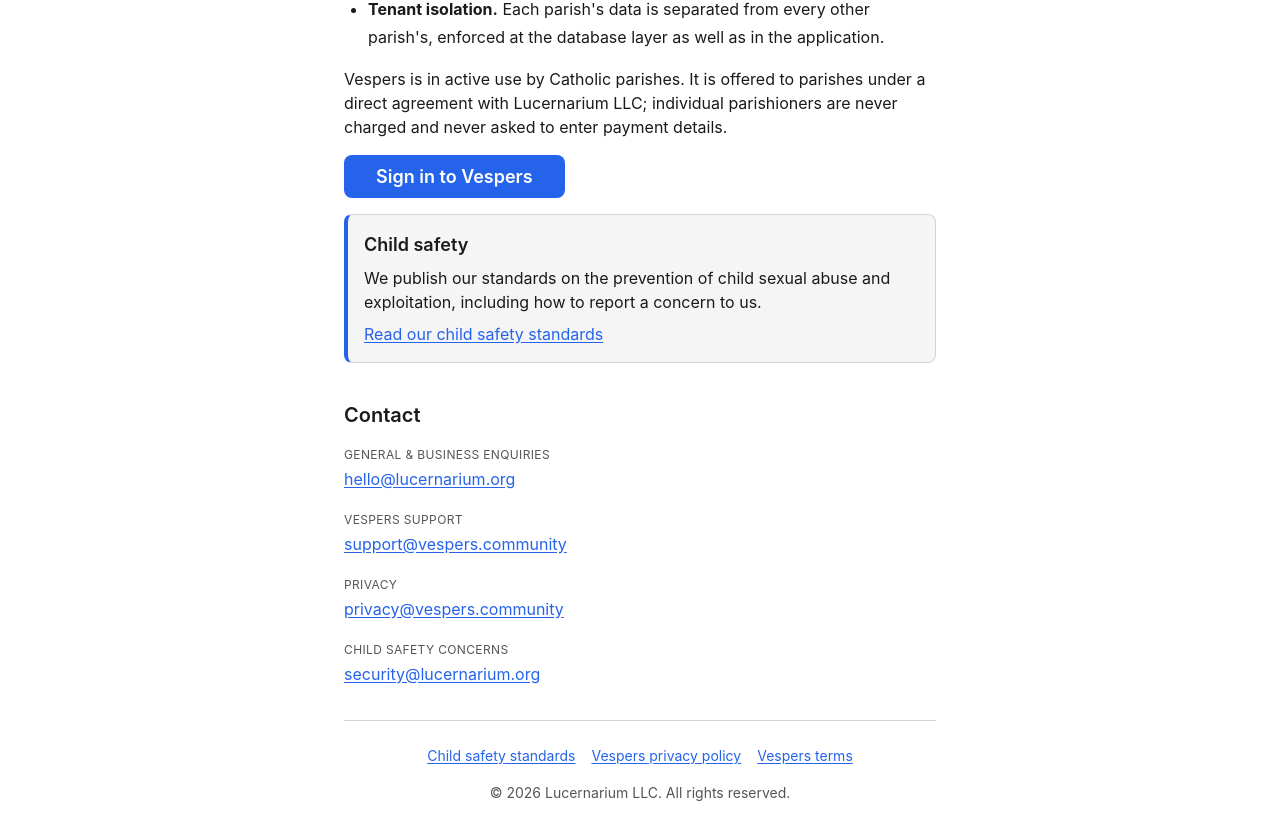
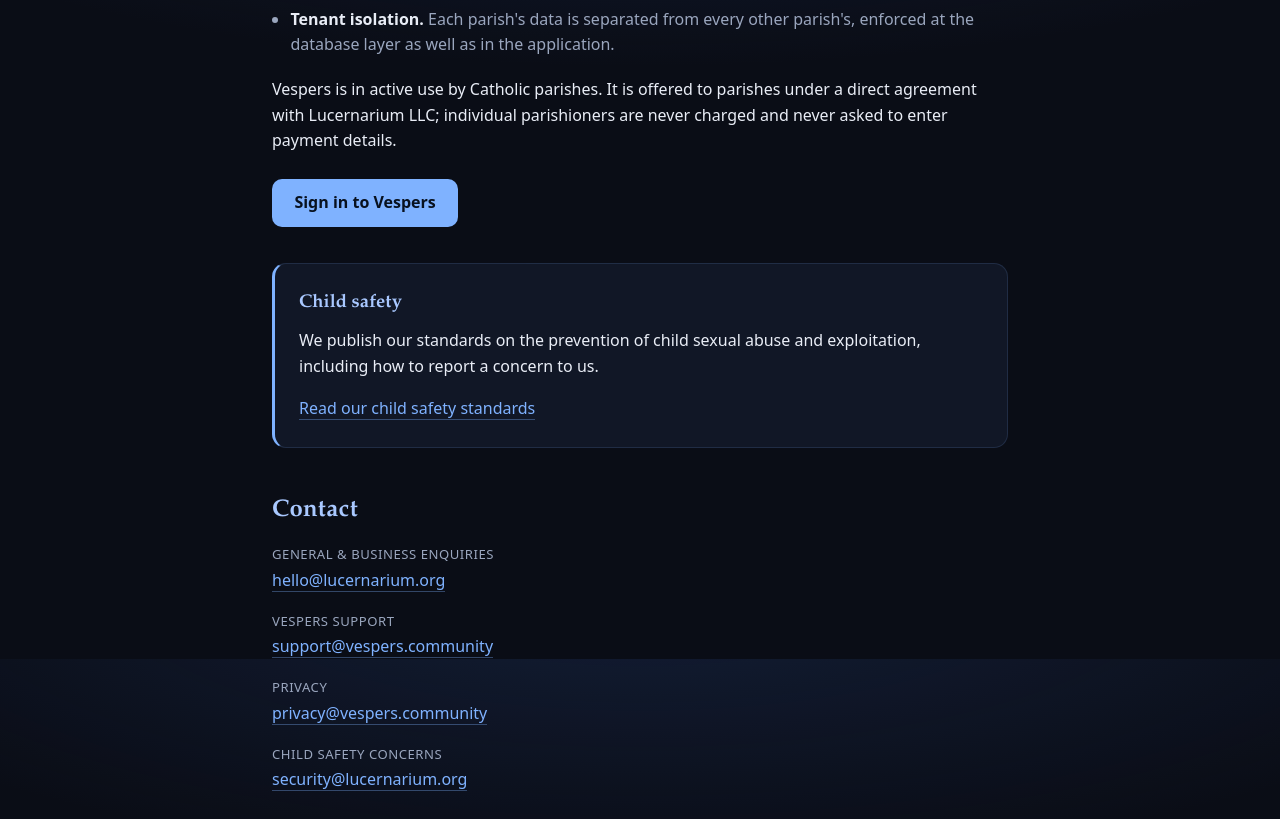
Before and after one commit to Lucernarium/lucernarium.org, a plain HTML site: page public/index.html in a window 1280 px wide. Shown: the part 941-1760 px from the top of the page. Drawn offline with Linux system fonts and the light colour scheme.

Commit message:
Match the Vespers apex marketing page, and stop printing addresses
The styling here was mirroring the wrong surface. It copied the Vespers
*application's* token set (--color-accent:#2563eb, light + dark), when the
page it needed to resemble is the *marketing* one-pager served at the
vespers.community apex — dark navy, serif display face, radial wash, card
grid. Those are two different palettes for two different jobs, so the site
read as unrelated to the thing a visitor had just come from.

styles.css now copies the apex's custom properties verbatim from the source
of truth (the Vespers repo's Caddyfile.tmpl, inside the apex `respond` body),
with two deliberate departures: a 46rem measure rather than 62rem, because
the apex is wide to fit a three-across card grid and these are long prose
documents; and no logo, since the rose window is the product's identity and a
~160KB inline data URI besides.

Addresses are no longer served in the HTML. email.js assembles each from
data-user/data-domain halves with the "@" from String.fromCharCode(64) — the
same technique the apex already uses, generalised from its one hard-coded
address to the several published here. Each anchor is paired with a
<noscript> fallback, which is not optional: without it a visitor with JS
disabled sees nothing where an address should be, and on the child-safety
page that is an address someone may need urgently.

Also fixes two outbound links that returned 200 while being wrong, which is
why nothing flagged them:

- "Sign in to Vespers" pointed at the vespers.community apex, which serves
  the marketing one-pager and has no sign-in on it.
- The footer's "Vespers terms" pointed at the apex too. The apex special-
  cases only /privacy (302 to the app); /terms falls through to the
  one-pager and answers 200 with the wrong document.

Both now point at app.vespers.community, where the documents are served.
App store reviewers follow these links.

verify.mjs covers what a diff cannot: computed styles under both file:// and
http:// (a root-absolute path regression is invisible over HTTP and fatal
from disk), runtime email assembly, absence of any literal address in source,
and the no-JS fallbacks. Confirmed to fail when the assembly is neutered.

```diff
--- /dev/null
+++ b/public/email.js
@@ -0,0 +1,62 @@
+// Copyright 2026 Lucernarium, LLC. All rights reserved.
+
+/*
+ * Email address assembly, so no harvestable address appears in the served
+ * HTML.
+ *
+ * This is the same technique the Vespers apex one-pager uses (see the inline
+ * script at the foot of the apex `respond` body in the Vespers repo's
+ * `Caddyfile.tmpl`), generalised from that page's single hard-coded address
+ * to the several this site publishes. Keeping the two consistent matters:
+ * these are the same company's addresses, and protecting one while printing
+ * another in plain text protects neither.
+ *
+ * The markup contract, per address:
+ *
+ *   <a class="js-email" data-user="hello" data-domain="lucernarium.org"></a>
+ *   <noscript>hello (at) lucernarium (dot) org</noscript>
+ *
+ * The anchor ships EMPTY and carries the halves in data attributes; the "@"
+ * is produced by `String.fromCharCode(64)` so the literal character never
+ * appears in the source either. A scraper that does not execute JavaScript —
+ * which is most of them — finds no address to take.
+ *
+ * WHY the anchor is not `hidden` in the markup, unlike the apex's:
+ *
+ *   The apex hides its anchor and unhides it from script. That is safe there
+ *   because that page has exactly one address and its `<noscript>` sits
+ *   outside the anchor. Doing the same here would mean a JS-disabled visitor
+ *   sees a permanently `hidden` anchor — invisible — for every address. An
+ *   empty anchor is already invisible in practice (nothing to paint), so
+ *   shipping it un-hidden costs nothing and removes a way for the no-JS path
+ *   to fail silently. The `<noscript>` is what such a visitor actually reads.
+ *
+ * This is spam mitigation, not security. Anyone running a headless browser
+ * gets the address, and that is fine — the addresses are meant to be
+ * reachable by humans. The goal is only to stay off the cheap harvest lists.
+ */
+
+(function () {
+  "use strict";
+
+  var nodes = document.querySelectorAll("a.js-email");
+
+  for (var i = 0; i < nodes.length; i++) {
+    var el = nodes[i];
+    var user = el.getAttribute("data-user");
+    var domain = el.getAttribute("data-domain");
+
+    // A half-configured anchor would otherwise render the string
+    // "null@null" as a mailto link, which is worse than rendering nothing.
+    if (!user || !domain) continue;
+
+    var addr = user + String.fromCharCode(64) + domain;
+
+    el.href = "mailto:" + addr;
+    el.textContent = addr;
+
+    // Nothing to do about the paired <noscript>: when scripting is enabled
+    // the browser does not render its contents at all, so the address cannot
+    // appear twice. No cleanup needed, and code to remove it would be dead.
+  }
+})();
--- a/public/index.html
+++ b/public/index.html
@@ -78,7 +78,13 @@
           details.
         </p>
 
-        <a class="cta" href="https://vespers.community">Sign in to Vespers</a>
+        <!--
+          app.vespers.community, NOT the vespers.community apex. The apex
+          serves the Vespers marketing one-pager, which has no sign-in on it;
+          a visitor following this button would land on another brochure. The
+          apex returns 200 for that URL, so no link checker will ever flag it.
+        -->
+        <a class="cta" href="https://app.vespers.community">Sign in to Vespers</a>
 
         <div class="card card--emphasis">
           <h3>Child safety</h3>
@@ -91,34 +97,54 @@
 
         <h2>Contact</h2>
 
+        <!--
+          Addresses are assembled at runtime by email.js so no harvestable
+          string is served in the HTML — the same technique the Vespers apex
+          one-pager uses. Each anchor ships empty with its halves in data
+          attributes; the <noscript> beside it is what a visitor without
+          JavaScript reads. See email.js for the full rationale.
+        -->
         <ul class="contact-list">
           <li>
             <span class="label">General &amp; business enquiries</span>
-            <a href="mailto:hello@lucernarium.org">hello@lucernarium.org</a>
+            <a class="js-email" data-user="hello" data-domain="lucernarium.org"></a>
+            <noscript>hello (at) lucernarium (dot) org</noscript>
           </li>
           <li>
             <span class="label">Vespers support</span>
-            <a href="mailto:support@vespers.community">support@vespers.community</a>
+            <a class="js-email" data-user="support" data-domain="vespers.community"></a>
+            <noscript>support (at) vespers (dot) community</noscript>
           </li>
           <li>
             <span class="label">Privacy</span>
-            <a href="mailto:privacy@vespers.community">privacy@vespers.community</a>
+            <a class="js-email" data-user="privacy" data-domain="vespers.community"></a>
+            <noscript>privacy (at) vespers (dot) community</noscript>
           </li>
           <li>
             <span class="label">Child safety concerns</span>
-            <a href="mailto:security@lucernarium.org">security@lucernarium.org</a>
+            <a class="js-email" data-user="security" data-domain="lucernarium.org"></a>
+            <noscript>security (at) lucernarium (dot) org</noscript>
           </li>
         </ul>
       </main>
 
       <footer class="site-footer">
+        <!--
+          Both legal links point at app.vespers.community, where the documents
+          are actually served. The apex only special-cases /privacy (it 302s
+          there); /terms on the apex falls through to the marketing one-pager
+          and returns 200 with the wrong page — a broken link that looks
+          healthy to any checker that only reads status codes.
+        -->
         <nav aria-label="Footer">
           <a href="child-safety/index.html">Child safety standards</a>
-          <a href="https://vespers.community/privacy">Vespers privacy policy</a>
-          <a href="https://vespers.community/terms">Vespers terms</a>
+          <a href="https://app.vespers.community/privacy">Vespers privacy policy</a>
+          <a href="https://app.vespers.community/terms">Vespers terms</a>
         </nav>
         <p>&copy; 2026 Lucernarium LLC. All rights reserved.</p>
       </footer>
     </div>
+
+    <script src="email.js"></script>
   </body>
 </html>
--- a/public/styles.css
+++ b/public/styles.css
@@ -1,281 +1,325 @@
 /* Copyright 2026 Lucernarium, LLC. All rights reserved. */
 
 /*
-  Token values are mirrored from the Vespers app's
-  `frontend/src/styles/tokens.css` so this site reads as part of the same
-  family. Names are kept identical on purpose — if the app's palette moves,
-  the diff to apply here is obvious.
-
-  The app resolves dark mode via `[data-theme="dark"]` (set by its
-  ThemeProvider). This site has no JS, so it follows the OS setting via
-  `prefers-color-scheme`, which is what an app user on the default "system"
-  theme sees anyway.
-*/
+ * Visual language borrowed deliberately from the Vespers marketing one-pager
+ * served at the vespers.community apex. That page is the public face of the
+ * product this company publishes, so a visitor arriving here from an app
+ * store listing, or from the app itself, should recognise the same hand.
+ *
+ * The custom-property names and values below are copied VERBATIM from the
+ * apex page's inline <style> block, which lives in the Vespers repo at
+ * `Caddyfile.tmpl` (the apex `respond` body). It is the source of truth; this
+ * file is the follower. If the palette moves there, move it here — there is
+ * no shared build step between the two repos, and nothing will warn you.
+ *
+ * NOT copied: the apex is dark-only by design (`color-scheme:dark`, no light
+ * variant), and so is this. An earlier draft of this stylesheet mirrored the
+ * *application's* light/dark token set instead (`--color-accent:#2563eb`),
+ * which is a different palette for a different surface — the in-app UI, not
+ * the marketing face. That was the mismatch this file exists to correct.
+ */
 
 :root {
-  color-scheme: light dark;
+  color-scheme: dark;
 
-  --color-bg-primary: #ffffff;
-  --color-bg-secondary: #f5f5f5;
-  --color-text-primary: #1a1a1a;
-  --color-text-secondary: #555555;
-  --color-border: #d4d4d4;
-  --color-accent: #2563eb;
-  --color-accent-hover: #1d4ed8;
-  --color-accent-text: #ffffff;
+  --bg: #0a0d16;
+  --bg-card: #111726;
+  --fg: #e9edf6;
+  --muted: #9aa6be;
+  --accent: #7fb2ff;
+  --accent-soft: #a9c8ff;
+  --rule: rgba(127, 178, 255, 0.14);
 
-  --space-xs: 0.25rem;
-  --space-sm: 0.5rem;
-  --space-md: 1rem;
-  --space-lg: 1.5rem;
-  --space-xl: 2rem;
-  --space-2xl: 3rem;
-
-  --font-family:
-    -apple-system, BlinkMacSystemFont, "Segoe UI", Roboto, Oxygen, Ubuntu, Cantarell, "Fira Sans",
-    "Droid Sans", "Helvetica Neue", sans-serif;
-  --font-size-xs: 0.75rem;
-  --font-size-sm: 0.875rem;
-  --font-size-base: 1rem;
-  --font-size-lg: 1.125rem;
-  --font-size-xl: 1.25rem;
-  --font-size-2xl: 1.5rem;
-  --font-size-3xl: 2rem;
-  --line-height-tight: 1.25;
-  --line-height-normal: 1.5;
-  --line-height-relaxed: 1.75;
-
-  --radius-sm: 0.25rem;
-  --radius-md: 0.5rem;
-  --radius-lg: 0.75rem;
-
-  --transition-fast: 150ms ease;
+  --serif: "Iowan Old Style", "Palatino Linotype", Palatino, Georgia,
+    "Times New Roman", serif;
+  --sans: system-ui, -apple-system, "Segoe UI", Roboto, Helvetica, Arial,
+    sans-serif;
 }
 
-@media (prefers-color-scheme: dark) {
-  :root {
-    --color-bg-primary: #1a1a1a;
-    --color-bg-secondary: #262626;
-    --color-text-primary: #f0f0f0;
-    --color-text-secondary: #aaaaaa;
-    --color-border: #404040;
-    --color-accent: #3b82f6;
-    --color-accent-hover: #60a5fa;
-    --color-accent-text: #ffffff;
-  }
-}
-
-*,
-*::before,
-*::after {
+* {
   box-sizing: border-box;
 }
 
-html {
-  -webkit-text-size-adjust: 100%;
+html,
+body {
+  margin: 0;
+  padding: 0;
 }
 
 body {
-  margin: 0;
-  background-color: var(--color-bg-primary);
-  color: var(--color-text-primary);
-  font-family: var(--font-family);
-  font-size: var(--font-size-base);
-  line-height: var(--line-height-normal);
+  background: var(--bg);
+  color: var(--fg);
+  font-family: var(--sans);
+  line-height: 1.6;
+  min-height: 100vh;
+  padding: clamp(2rem, 6vw, 4.5rem) 1.25rem;
+  display: flex;
+  justify-content: center;
+
+  /* The apex's signature: a cool wash falling from above the fold. */
+  background-image: radial-gradient(
+    120% 60% at 50% -10%,
+    rgba(43, 74, 140, 0.28),
+    transparent 60%
+  );
+  background-repeat: no-repeat;
+  background-attachment: fixed;
 }
+
+/*
+ * Narrower than the apex's 62rem. That width exists there to fit a
+ * three-across card grid; these are long prose documents, and 62rem of
+ * running text is well past a comfortable measure. Same visual language,
+ * different content shape.
+ */
+.wrap {
+  max-width: 46rem;
+  width: 100%;
+}
+
+/* --- Skip link ---------------------------------------------------------- */
 
 .skip-link {
   position: absolute;
   left: -9999px;
   top: 0;
-  padding: var(--space-sm) var(--space-md);
-  background-color: var(--color-accent);
-  color: var(--color-accent-text);
-  border-radius: 0 0 var(--radius-md) 0;
-  z-index: 100;
+  background: var(--bg-card);
+  color: var(--fg);
+  padding: 0.75rem 1.15rem;
+  border: 1px solid var(--rule);
+  border-radius: 10px;
+  z-index: 10;
 }
 
 .skip-link:focus {
-  left: 0;
+  left: 1rem;
+  top: 1rem;
 }
 
-/* Mirrors `.landing` — same 40rem measure and centred column. */
-.wrap {
-  max-width: 40rem;
-  margin: 0 auto;
-  padding: var(--space-xl) var(--space-lg) var(--space-2xl);
-  display: flex;
-  flex-direction: column;
-  gap: var(--space-xl);
-  min-height: 100vh;
-}
+/* --- Masthead ----------------------------------------------------------- */
 
-header.masthead {
-  display: flex;
-  flex-direction: column;
-  align-items: center;
-  text-align: center;
-  gap: var(--space-xs);
+.masthead {
+  margin-bottom: clamp(2.25rem, 6vw, 3.25rem);
+  padding-bottom: 1.25rem;
+  border-bottom: 1px solid var(--rule);
 }
 
 .wordmark {
-  margin: 0;
-  font-size: var(--font-size-3xl);
-  font-weight: 600;
-  line-height: var(--line-height-tight);
+  font-family: var(--serif);
+  font-size: 1.3rem;
+  letter-spacing: 0.06em;
+  margin: 0 0 0.15rem;
 }
 
 .wordmark a {
-  color: inherit;
-  text-decoration: none;
+  color: var(--fg);
+  border-bottom: none;
+}
+
+.wordmark a:hover {
+  color: var(--accent-soft);
 }
 
 .entity {
   margin: 0;
-  color: var(--color-text-secondary);
-  font-size: var(--font-size-sm);
+  color: var(--muted);
+  font-size: 0.85rem;
+  letter-spacing: 0.02em;
 }
 
-main {
-  display: flex;
-  flex-direction: column;
-  gap: var(--space-md);
-}
+/* --- Typography --------------------------------------------------------- */
 
 h1 {
-  margin: 0;
-  font-size: var(--font-size-2xl);
-  line-height: var(--line-height-tight);
+  font-family: var(--serif);
   font-weight: 600;
+  font-size: clamp(1.9rem, 5.2vw, 2.6rem);
+  line-height: 1.2;
+  letter-spacing: 0.02em;
+  margin: 0 0 1.1rem;
+  text-wrap: balance;
 }
 
 h2 {
-  margin: var(--space-lg) 0 0;
-  font-size: var(--font-size-xl);
-  line-height: var(--line-height-tight);
+  font-family: var(--serif);
   font-weight: 600;
+  font-size: clamp(1.25rem, 3vw, 1.5rem);
+  color: var(--accent-soft);
+  letter-spacing: 0.01em;
+  margin: 2.75rem 0 0.85rem;
+  text-wrap: balance;
 }
 
 h3 {
-  margin: 0;
-  font-size: var(--font-size-lg);
+  font-family: var(--serif);
   font-weight: 600;
+  font-size: 1.15rem;
+  color: var(--accent-soft);
+  margin: 0 0 0.6rem;
 }
 
 p {
-  margin: 0;
+  margin: 0 0 1.05rem;
+  text-wrap: pretty;
 }
 
-/* Mirrors `.landing__tagline`. */
 .lede {
-  color: var(--color-text-secondary);
-  font-size: var(--font-size-lg);
-  line-height: var(--line-height-relaxed);
+  font-size: clamp(1.05rem, 2.4vw, 1.18rem);
+  opacity: 0.92;
+  margin-bottom: 1.6rem;
 }
 
 ul {
-  margin: 0;
-  padding-left: var(--space-lg);
-  display: flex;
-  flex-direction: column;
-  gap: var(--space-sm);
+  margin: 0 0 1.2rem;
+  padding-left: 1.15rem;
 }
 
 li {
-  line-height: var(--line-height-relaxed);
+  margin-bottom: 0.7rem;
+  color: var(--muted);
 }
 
+li strong,
+strong {
+  color: var(--fg);
+}
+
+.updated {
+  color: var(--muted);
+  font-size: 0.85rem;
+  font-style: italic;
+  margin-top: 2rem;
+}
+
+/* --- Links -------------------------------------------------------------- */
+
 a {
-  color: var(--color-accent);
-  text-underline-offset: 0.15em;
-  transition: color var(--transition-fast);
+  color: var(--accent);
+  text-decoration: none;
+  border-bottom: 1px solid rgba(127, 178, 255, 0.35);
 }
 
 a:hover {
-  color: var(--color-accent-hover);
+  border-bottom-color: var(--accent);
 }
 
-a:focus-visible,
-.skip-link:focus-visible {
-  outline: 2px solid var(--color-accent);
-  outline-offset: 2px;
-  border-radius: var(--radius-sm);
+a:focus-visible {
+  outline: 2px solid var(--accent);
+  outline-offset: 3px;
+  border-radius: 2px;
 }
 
-/* Mirrors `.landing__access-note`. */
+/* --- Cards -------------------------------------------------------------- */
+
 .card {
-  padding: var(--space-md);
-  background-color: var(--color-bg-secondary);
-  border: 1px solid var(--color-border);
-  border-radius: var(--radius-md);
-  display: flex;
-  flex-direction: column;
-  gap: var(--space-sm);
+  background: var(--bg-card);
+  border: 1px solid var(--rule);
+  border-radius: 14px;
+  padding: 1.6rem 1.5rem;
+  margin: 1.75rem 0;
 }
 
-.card--emphasis {
-  border-left: 4px solid var(--color-accent);
+.card p:last-child {
+  margin-bottom: 0;
 }
 
-/* Mirrors `.landing__cta`. */
+/*
+ * The emphasis variant carries the two highest-stakes blocks on the site: the
+ * child-safety pointer on the home page, and the "a child is in immediate
+ * danger" notice on the standards page. The left rule is the whole signal —
+ * it is what makes those blocks findable to someone skimming for exactly
+ * them, which in an emergency is the only reading mode that matters.
+ */
+.card--emphasis {
+  border-left: 3px solid var(--accent);
+}
+
+/* --- Call to action ----------------------------------------------------- */
+
 .cta {
-  align-self: flex-start;
   display: inline-block;
-  padding: var(--space-sm) var(--space-xl);
-  background-color: var(--color-accent);
-  color: var(--color-accent-text);
-  border-radius: var(--radius-md);
-  font-size: var(--font-size-lg);
+  background: var(--accent);
+  /* Near-black from the page background, not pure #000 — the accent is a
+     light blue, so dark-on-light is the legible direction here. */
+  color: #08111f;
   font-weight: 600;
-  text-decoration: none;
-  transition: background-color var(--transition-fast);
+  padding: 0.7rem 1.4rem;
+  border-radius: 10px;
+  border-bottom: none;
+  margin: 0.5rem 0;
 }
 
 .cta:hover {
-  background-color: var(--color-accent-hover);
-  color: var(--color-accent-text);
+  background: var(--accent-soft);
+  border-bottom: none;
 }
+
+/* --- Contact list ------------------------------------------------------- */
 
 .contact-list {
   list-style: none;
   padding: 0;
-  gap: var(--space-md);
+  margin: 0 0 1.5rem;
+}
+
+.contact-list li {
+  margin-bottom: 1.1rem;
+  color: var(--fg);
 }
 
 .contact-list .label {
   display: block;
-  color: var(--color-text-secondary);
-  font-size: var(--font-size-xs);
-  letter-spacing: 0.03em;
+  color: var(--muted);
+  font-size: 0.82rem;
+  letter-spacing: 0.04em;
   text-transform: uppercase;
+  margin-bottom: 0.15rem;
 }
 
-/* Mirrors `.landing__footer`. */
-footer.site-footer {
-  margin-top: auto;
-  padding-top: var(--space-lg);
-  border-top: 1px solid var(--color-border);
-  display: flex;
-  flex-direction: column;
-  align-items: center;
-  gap: var(--space-md);
-  color: var(--color-text-secondary);
-  font-size: var(--font-size-sm);
+/*
+ * The no-JS fallback for an obfuscated address (see email.js). Styled as
+ * plain body text rather than as a link, because until the script runs there
+ * is genuinely nothing to click — presenting it as a link would be a lie.
+ */
+noscript {
+  color: var(--fg);
 }
 
-/* Mirrors `.landing__links`. */
-footer.site-footer nav {
+/* --- Footer ------------------------------------------------------------- */
+
+.site-footer {
+  margin-top: clamp(2.5rem, 6vw, 3.5rem);
+  padding-top: 1.5rem;
+  border-top: 1px solid var(--rule);
+  color: var(--muted);
+  font-size: 0.9rem;
+}
+
+.site-footer nav {
   display: flex;
   flex-wrap: wrap;
-  justify-content: center;
-  gap: var(--space-sm) var(--space-md);
+  gap: 0.65rem 1.5rem;
+  margin-bottom: 0.9rem;
 }
 
-footer.site-footer p {
+.site-footer p {
   margin: 0;
 }
 
-.updated {
-  color: var(--color-text-secondary);
-  font-size: var(--font-size-sm);
+/* --- Motion ------------------------------------------------------------- */
+
+@media (prefers-reduced-motion: no-preference) {
+  .wrap {
+    animation: rise 0.7s ease-out both;
+  }
+
+  @keyframes rise {
+    from {
+      opacity: 0;
+      transform: translateY(10px);
+    }
+    to {
+      opacity: 1;
+      transform: none;
+    }
+  }
 }
```
Also changed, not shown: public/child-safety/index.html (+13 -3 lines), verify.mjs (added, +149 -0 lines), 1 other file.
